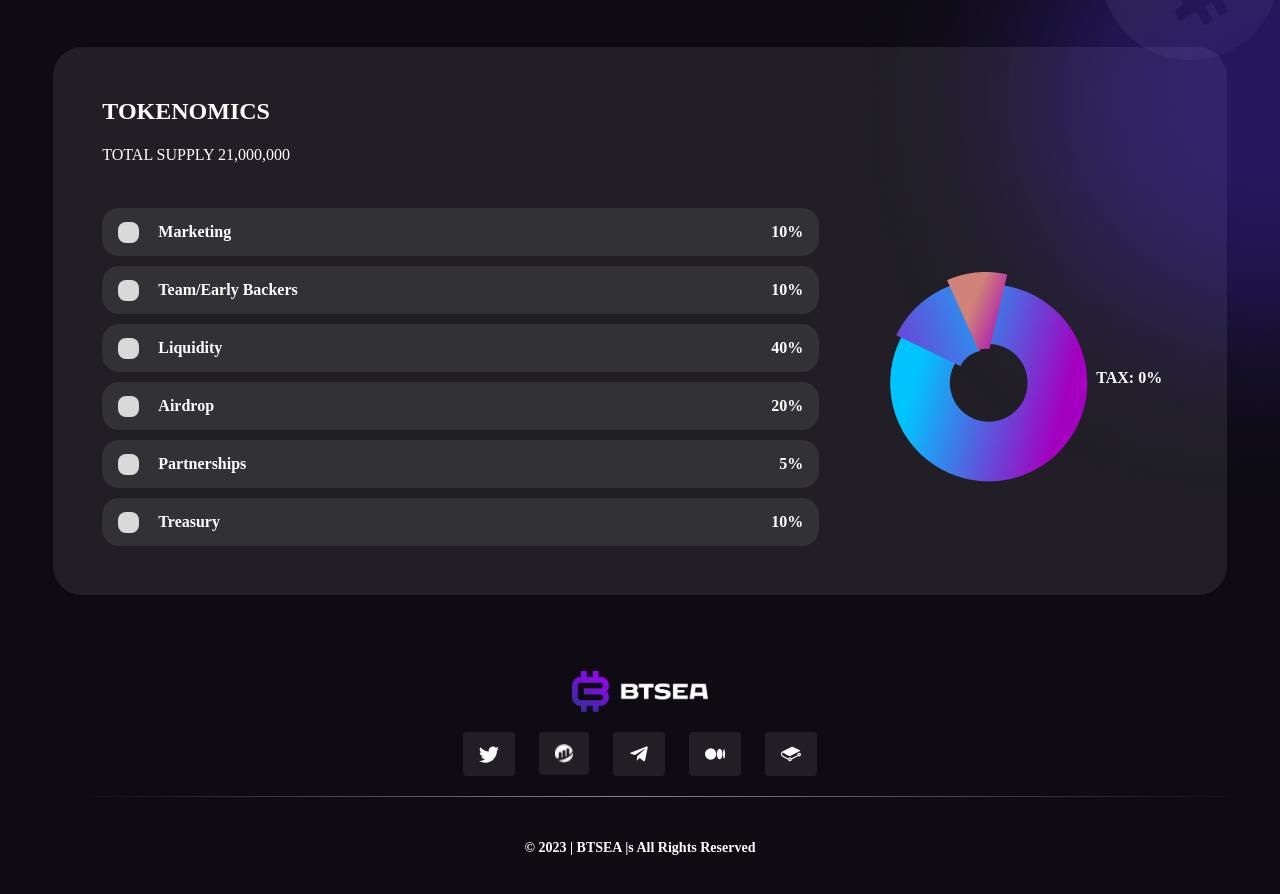
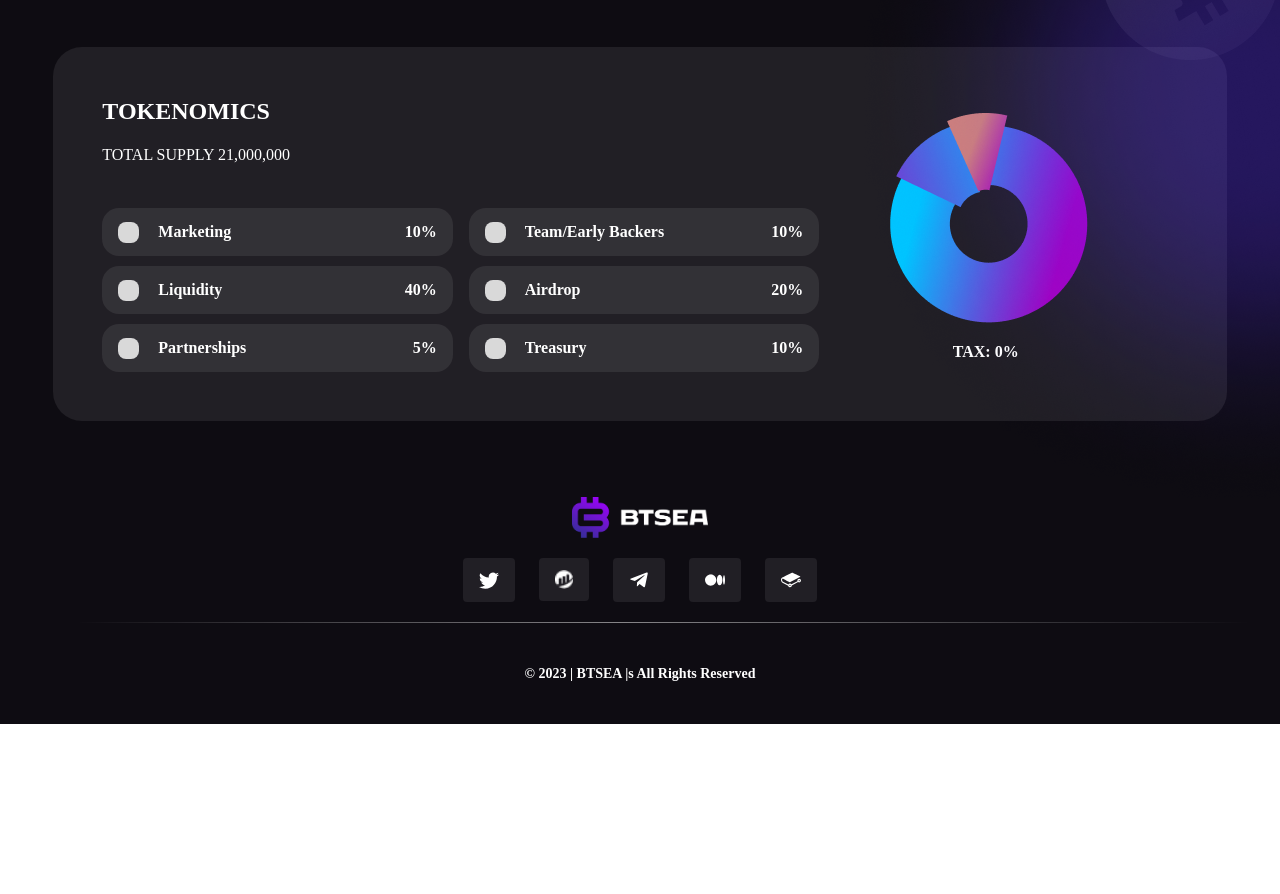
Before and after one commit to Darco786/bitseA-FRONT-END, a React (Create React App) app: page / in a window 1280 px wide. Shown: the part 2092-2986 px from the top of the page. After the commit the page ends 2816 px from the top, so only its background shows below. Built offline with nearby package versions, Linux system fonts and the light colour scheme.

Commit message:
Update Tokenomics.js

```diff
--- a/src/components/Tokenomics.js
+++ b/src/components/Tokenomics.js
@@ -15,40 +15,46 @@ export default function Tokenomics() {
                             <h1 className="text-white font-primary font-[700] text-2xl leading-[31px]">TOKENOMICS</h1>
                             <p className="text-white font-primary font-[500] text-base leading-[20px] mt-[18px]">TOTAL SUPPLY 21,000,000</p>
                             <div className="mt-[43px] flex flex-col space-y-2.5">
-                                <div className="rounded-[17px] bg-gray-primary px-[16px] pt-[14px] pb-[13px] flex justify-between space-x-[19px]">
+                                <div className="flex justify-between gap-4">
+                                <div className="rounded-[17px] bg-gray-primary px-[16px] pt-[14px] pb-[13px] flex justify-between space-x-[19px] w-[100%]">
                                     <div className="w-[21px] h-[21px] bg-gray rounded-[8px] flex"></div>
-                                    <div className="text-white font-primary font-[600] text-base leading-[20px] flex-1">Marketing</div>
+                                    <div className="text-white font-primary font-[600] text-base leading-[20px] flex-1 mr-16">Marketing</div>
                                     <div className="text-white font-primary font-[600] text-base leading-[20px]">10%</div>
                                 </div>
-                                <div className="rounded-[17px] bg-gray-primary px-[16px] pt-[14px] pb-[13px] flex justify-between space-x-[19px]">
+                                <div className="rounded-[17px] bg-gray-primary px-[16px] pt-[14px] pb-[13px] flex justify-between space-x-[19px]  w-[100%]">
                                     <div className="w-[21px] h-[21px] bg-gray rounded-[8px] flex"></div>
-                                    <div className="text-white font-primary font-[600] text-base leading-[20px] flex-1">Team/Early Backers</div>
+                                    <div className="text-white font-primary font-[600] text-base leading-[20px] flex-1 mr-16">Team/Early Backers</div>
                                     <div className="text-white font-primary font-[600] text-base leading-[20px]">10%</div>
                                 </div>
-                                <div className="rounded-[17px] bg-gray-primary px-[16px] pt-[14px] pb-[13px] flex justify-between space-x-[19px]">
+                                </div>
+                                <div className="flex justify-between gap-4">
+                                <div className="rounded-[17px] bg-gray-primary px-[16px] pt-[14px] pb-[13px] flex justify-between space-x-[19px]  w-[100%]">
                                     <div className="w-[21px] h-[21px] bg-gray rounded-[8px] flex"></div>
-                                    <div className="text-white font-primary font-[600] text-base leading-[20px] flex-1">Liquidity</div>
+                                    <div className="text-white font-primary font-[600] text-base leading-[20px] flex-1 mr-16">Liquidity</div>
                                     <div className="text-white font-primary font-[600] text-base leading-[20px]">40%</div>
                                 </div>
-                                <div className="rounded-[17px] bg-gray-primary px-[16px] pt-[14px] pb-[13px] flex justify-between space-x-[19px]">
+                                <div className="rounded-[17px] bg-gray-primary px-[16px] pt-[14px] pb-[13px] flex justify-between space-x-[19px] w-[100%]">
                                     <div className="w-[21px] h-[21px] bg-gray rounded-[8px] flex"></div>
-                                    <div className="text-white font-primary font-[600] text-base leading-[20px] flex-1">Airdrop</div>
+                                    <div className="text-white font-primary font-[600] text-base leading-[20px] flex-1 mr-16">Airdrop</div>
                                     <div className="text-white font-primary font-[600] text-base leading-[20px]">20%</div>
                                 </div>
-                                <div className="rounded-[17px] bg-gray-primary px-[16px] pt-[14px] pb-[13px] flex justify-between space-x-[19px]">
+                                </div>
+                                <div className="flex justify-between gap-4">
+                                <div className="rounded-[17px] bg-gray-primary px-[16px] pt-[14px] pb-[13px] flex justify-between space-x-[19px] w-[100%]">
                                     <div className="w-[21px] h-[21px] bg-gray rounded-[8px] flex"></div>
-                                    <div className="text-white font-primary font-[600] text-base leading-[20px] flex-1">Partnerships</div>
+                                    <div className="text-white font-primary font-[600] text-base leading-[20px] flex-1 mr-16">Partnerships</div>
                                     <div className="text-white font-primary font-[600] text-base leading-[20px]">5%</div>
                                 </div>
-                                <div className="rounded-[17px] bg-gray-primary px-[16px] pt-[14px] pb-[13px] flex justify-between space-x-[19px]">
+                                <div className="rounded-[17px] bg-gray-primary px-[16px] pt-[14px] pb-[13px] flex justify-between space-x-[19px]  w-[100%]">
                                     <div className="w-[21px] h-[21px] bg-gray rounded-[8px] flex"></div>
-                                    <div className="text-white font-primary font-[600] text-base leading-[20px] flex-1">Treasury</div>
+                                    <div className="text-white font-primary font-[600] text-base leading-[20px] flex-1 mr-16">Treasury</div>
                                     <div className="text-white font-primary font-[600] text-base leading-[20px]">10%</div>
+                                </div>
                                 </div>
 
                             </div>
                         </div>
-                        <div className="flex relative items-center mt-24">
+                        <div className="items-center ">
                             <img className="" src={radarChart} alt='' />
                             <p className="text-white font-primary font-[600] text-base leading-[20px] text-center mt-[19px]">TAX: 0%</p>
                         </div>
```
